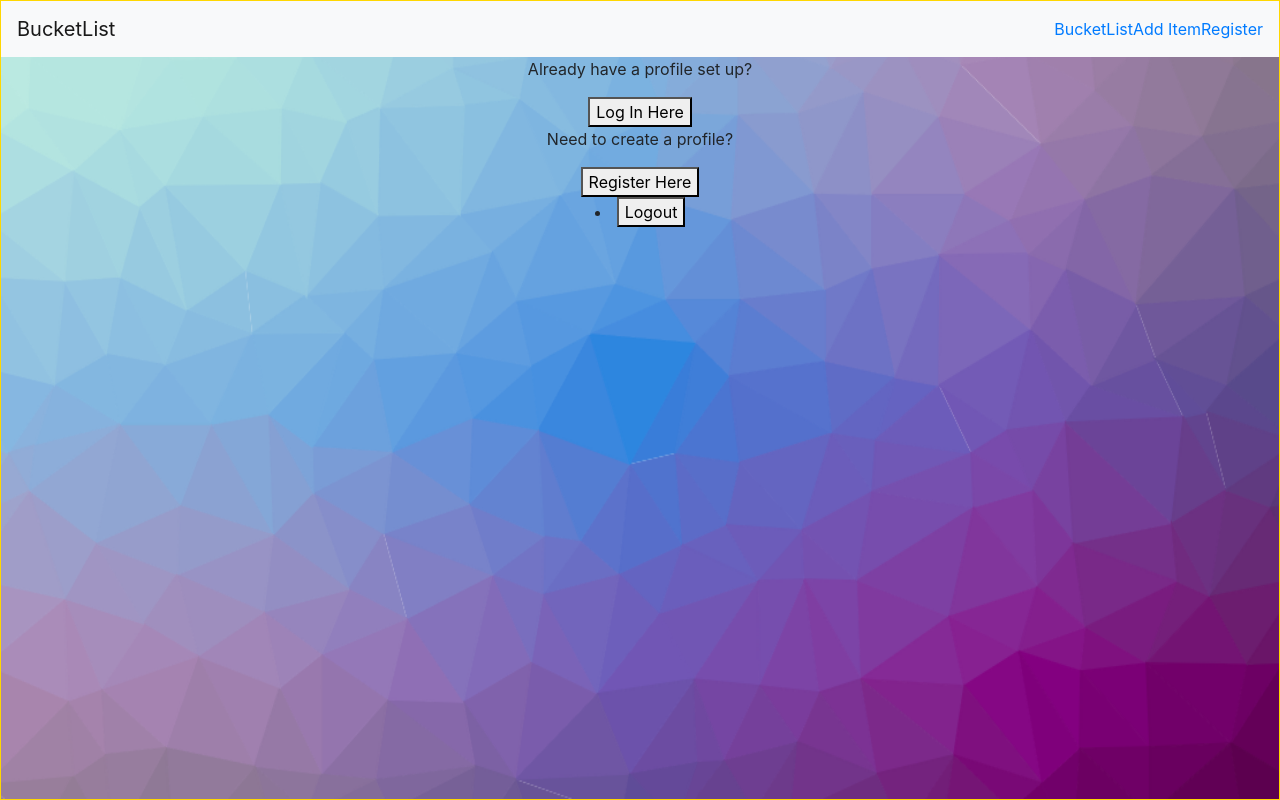
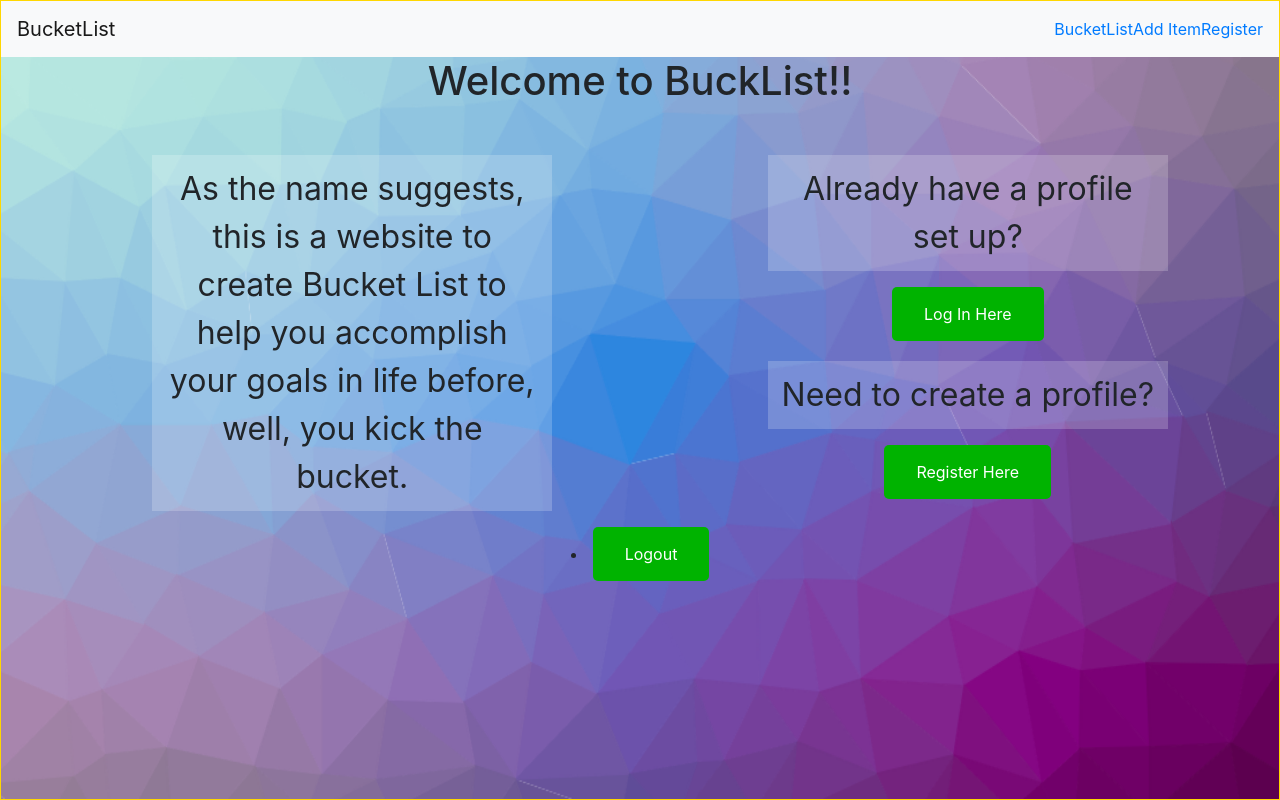
Before and after one commit to bucket-list-builds/FE, a React (Create React App) app in the folder client/: page / in a window 1280 px wide. Built offline with nearby package versions, Linux system fonts and the light colour scheme; no server answers.

Commit message:
Basic Landing Page Styles Done

```diff
--- a/client/src/components/view/Landing.js
+++ b/client/src/components/view/Landing.js
@@ -1,9 +1,17 @@
 import React from "react";
-
+import "./Landing.scss"
 function Landing(props) {
   return (
     <>
       <div className="landing-page">
+
+        <h1>Welcome to BuckList!!</h1>
+        <div className="main-content-box">
+          <div>
+            <p>As the name suggests, this is a website to create Bucket List to help you accomplish your goals in life before, well, you kick the bucket.</p>
+          </div>
+
+          <div>
             <div className="landing-page-content">
               <p>Already have a profile set up?</p>
               <button onClick={props.onLogin}>Log In Here</button>
@@ -12,6 +20,9 @@ function Landing(props) {
               <p>Need to create a profile?</p>
               <button onClick={props.onRegister}>Register Here</button>
             </div>
+          </div>
+        </div>
+
 
 
       </div>
--- /dev/null
+++ b/client/src/components/view/Landing.scss
@@ -0,0 +1,53 @@
+p {
+   font-size : 2rem;
+}
+h1 {
+    margin-bottom: 50px;
+}
+
+.main-content-box {
+    display: flex;
+    justify-content: center;
+
+
+}
+
+.main-content-box p {
+    margin-left: 10%;
+    margin-right: 10%;
+    width:400px;
+    background: rgba(255,255,255, 0.2);
+    padding: 10px;
+
+}
+
+.main-content-box div {
+    margin-right: 10%;
+    margin-left:10%;
+}
+
+.landing-page-content {
+    margin-bottom: 20px;
+    display: flex;
+    align-items: center;
+    flex-direction: column;
+}
+
+button
+    {
+        background-color:#00b300;
+        border-radius: 5px;
+        border: none;
+        color: white;
+        padding: 15px 32px;
+        text-align: center;
+        text-decoration: none;
+        display: inline-block;
+        font-size: 16px;
+      }
+
+
+button:hover {
+    box-shadow: 0 12px 16px 0 rgba(0,0,0,0.24), 0 17px 50px 0 rgba(0,0,0,0.19);
+    background-color: lightblue;
+}
```
Lines whose indentation alone changed are shown as unchanged.
